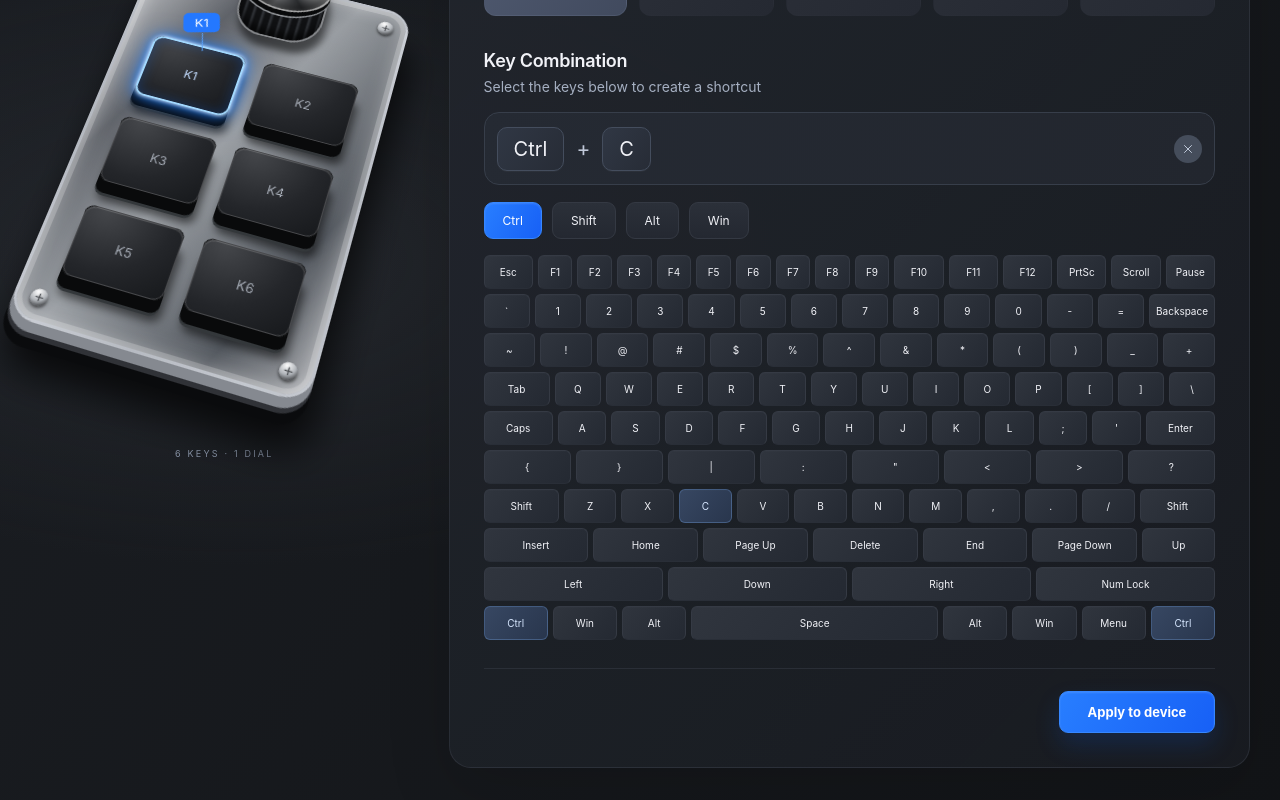
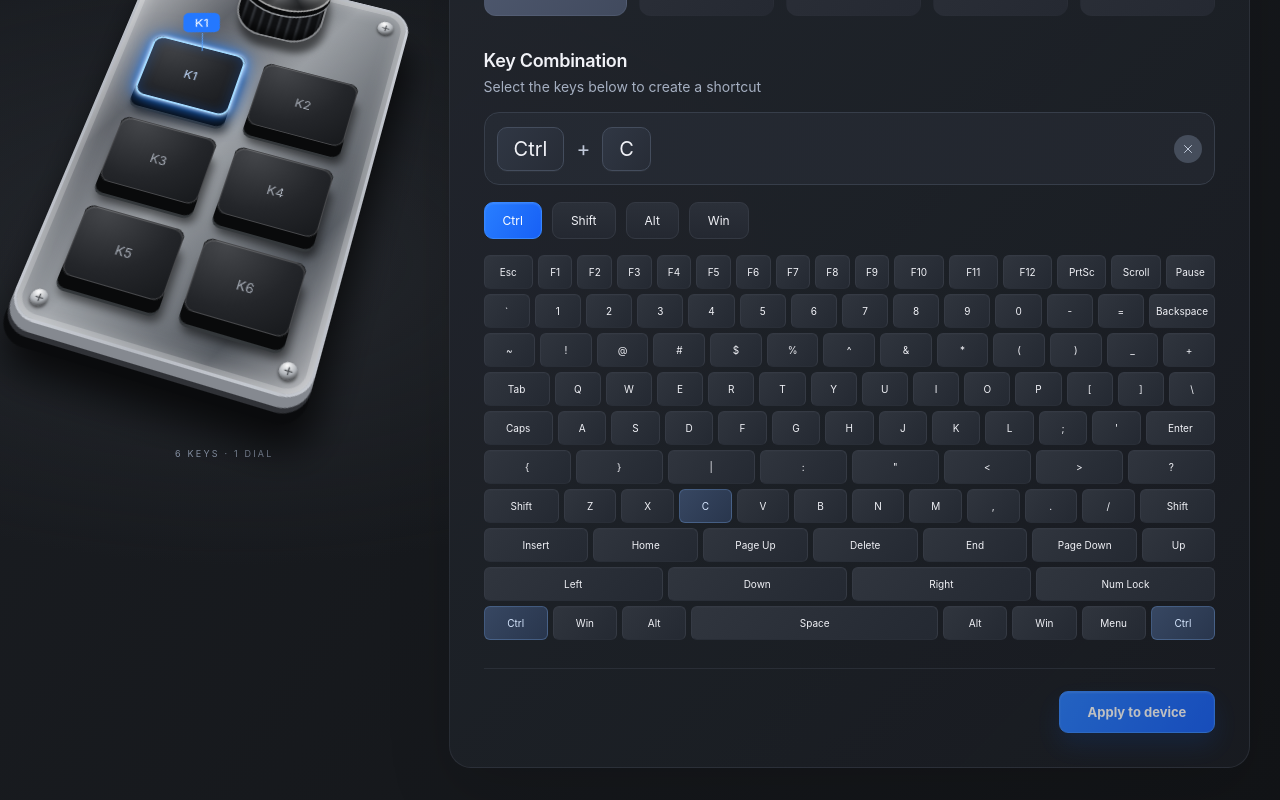
Before and after one commit to FeruMaga/custom-mini-keypad-manager, a React (Vite) app: page / in a window 1280 px wide. Shown: the part 279-1079 px from the top of the page. Built offline with nearby package versions, Linux system fonts and the light colour scheme.

Commit message:
disable apply button while the device is disconnected

```diff
--- a/src/App.tsx
+++ b/src/App.tsx
@@ -20,7 +20,8 @@ function App() {
           onSelectControl={select}
           assignment={assignment}
           onChange={update}
-          onApply={() => applyAssignment(selected, assignment)}
+          onApply={(current) => applyAssignment(selected, current)}
+          connectionStatus={connectionStatus}
         />
       </main>
     </div>
--- a/src/components/ShortcutEditor.tsx
+++ b/src/components/ShortcutEditor.tsx
@@ -6,13 +6,15 @@ import type { Assignment } from '../types/keypad'
 import { ACTIONS, CATEGORIES } from '../data/actions'
 import { Icon } from './Icon'
 import { KeyboardEditor } from './KeyboardEditor'
+import type { ConnectionStatus } from '../hooks/useDeviceConnection'
 
 interface ShortcutEditorProps {
   selected: string
   onSelectControl: (id: string) => void
   assignment: Assignment
   onChange: (assignment: Assignment) => void
-  onApply: () => Promise<{ reportId: number }>
+  onApply: (assignment: Assignment) => Promise<{ reportId: number }>
+  connectionStatus: ConnectionStatus
 }
 
 const DIAL_CONTROLS = [
@@ -29,6 +31,7 @@ export function ShortcutEditor({
   assignment,
   onChange,
   onApply,
+  connectionStatus,
 }: ShortcutEditorProps) {
   const [categoryChoice, setCategoryChoice] = useState<{
     selected: string
@@ -49,8 +52,11 @@ export function ShortcutEditor({
   async function applyToDevice() {
     setApplyFeedback({ selected, state: 'applying', message: '' })
 
+    const current: Assignment =
+      category === 'LED' ? { category, keys: [], led: normalizeLed(assignment.led) } : { category, keys }
+
     try {
-      const result = await onApply()
+      const result = await onApply(current)
       setApplyFeedback({
         selected,
         state: 'success',
@@ -164,7 +170,12 @@ export function ShortcutEditor({
         <p className={`apply-message ${applyState}`} role="status">
           {applyMessage}
         </p>
-        <button className="apply-button" disabled={applyState === 'applying'} onClick={applyToDevice}>
+        <button
+          className="apply-button"
+          disabled={applyState === 'applying' || connectionStatus !== 'connected'}
+          title={connectionStatus !== 'connected' ? 'Connect the device to apply' : undefined}
+          onClick={applyToDevice}
+        >
           {applyState === 'applying' ? 'Applying...' : 'Apply to device'}
         </button>
       </div>
```
